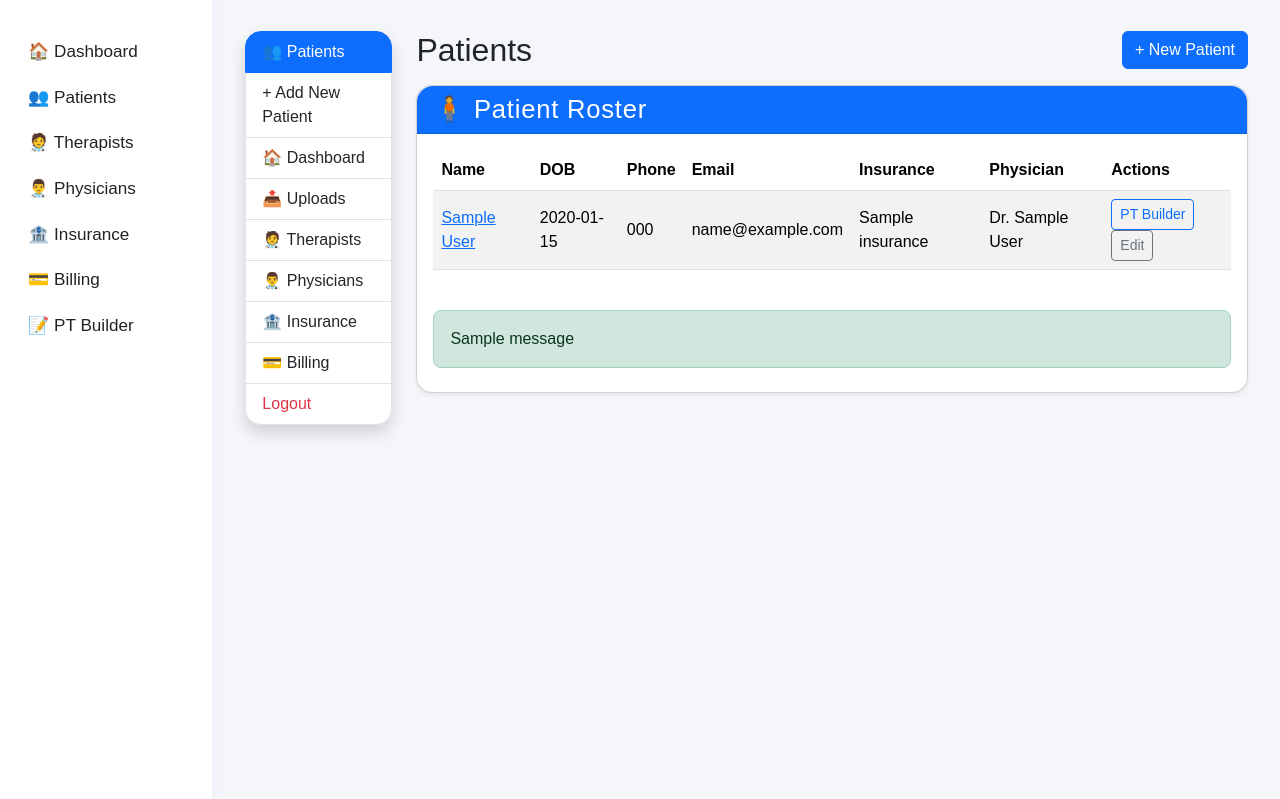
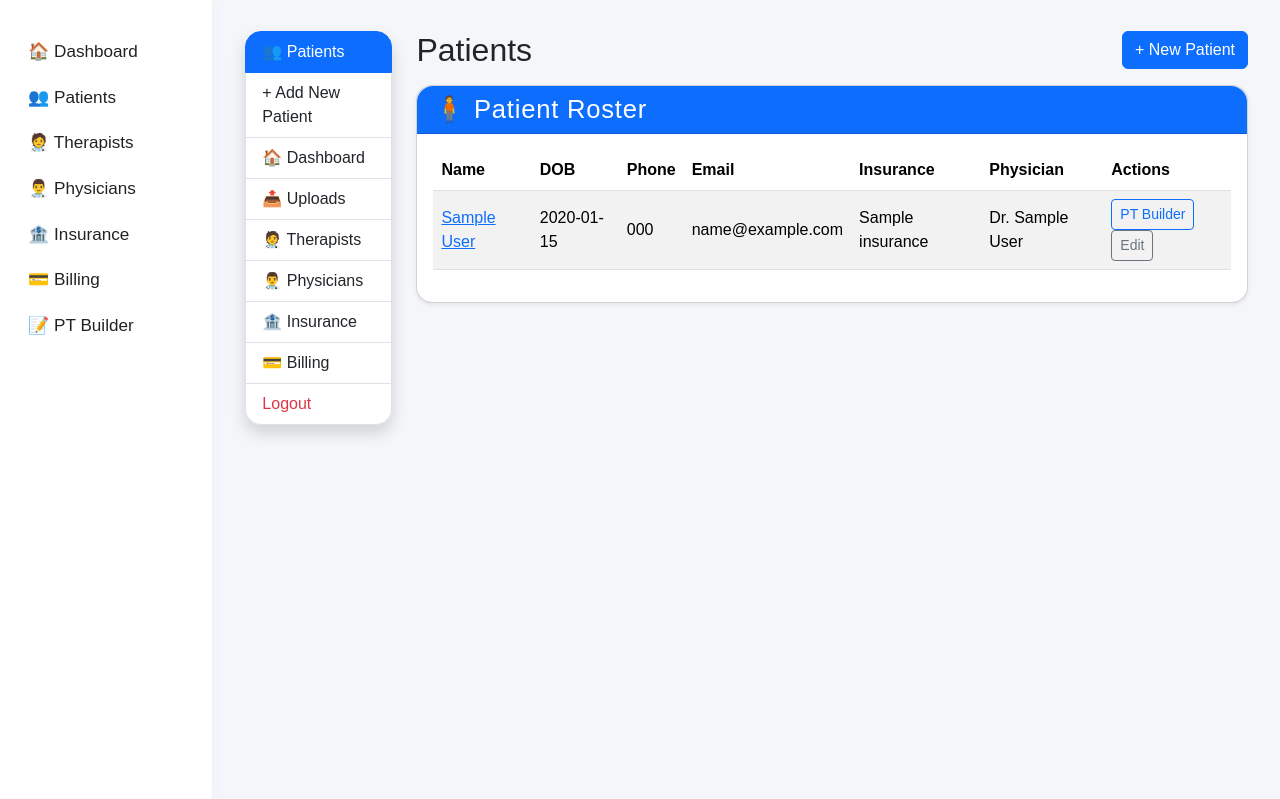
Before and after one commit to KLcoding01/pt-eval-flask, a Flask app: page /patients in a window 1280 px wide. Shown: the part 141-940 px from the top of the page. Run offline with Flask 3, Linux system fonts and the light colour scheme; the visitor is signed in with stand-in values (Sample User, id 1); tables that the repository leaves empty hold one stand-in row (values such as "Sample post"); one stand-in notice (Sample message) is shown.

Commit message:
Deploy: update all code, templates, and dependencies for Render

```diff
--- a/templates/patients.html
+++ b/templates/patients.html
@@ -83,19 +83,6 @@
             No patients found. You can add new patients from the patient management section.
           </div>
           {% endif %}
-
-          {% with messages = get_flashed_messages(with_categories=true) %}
-            {% if messages %}
-              <div class="mt-4">
-                {% for category, message in messages %}
-                  <div class="alert alert-{{ 'warning' if category == 'danger' else category }} rounded-3 mb-2">
-                    {{ message }}
-                  </div>
-                {% endfor %}
-              </div>
-            {% endif %}
-          {% endwith %}
-
         </div>
       </div>
     </div>
```
